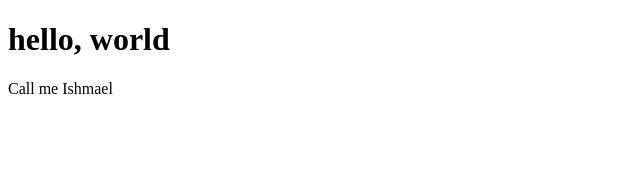
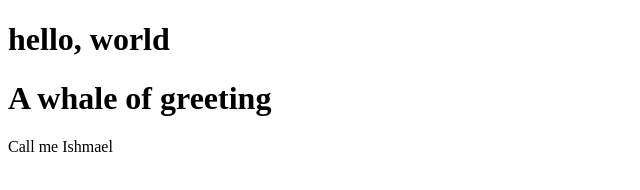
Before and after one commit to dlcrozon/website, a plain HTML site: page index.html in a window 1280 px wide. Shown: the whole page, without its empty margins (0-640 px from the left). Drawn offline with Linux system fonts and the light colour scheme.

Commit message:
Add a new title : a whale of greeting

```diff
--- a/index.html
+++ b/index.html
@@ -5,6 +5,7 @@
  </head>
  <body>
    <h1>hello, world</h1>
+   <h1> A whale of greeting </h1>
    <p> Call me Ishmael </p>
  </body>
  </hmtl>
```
